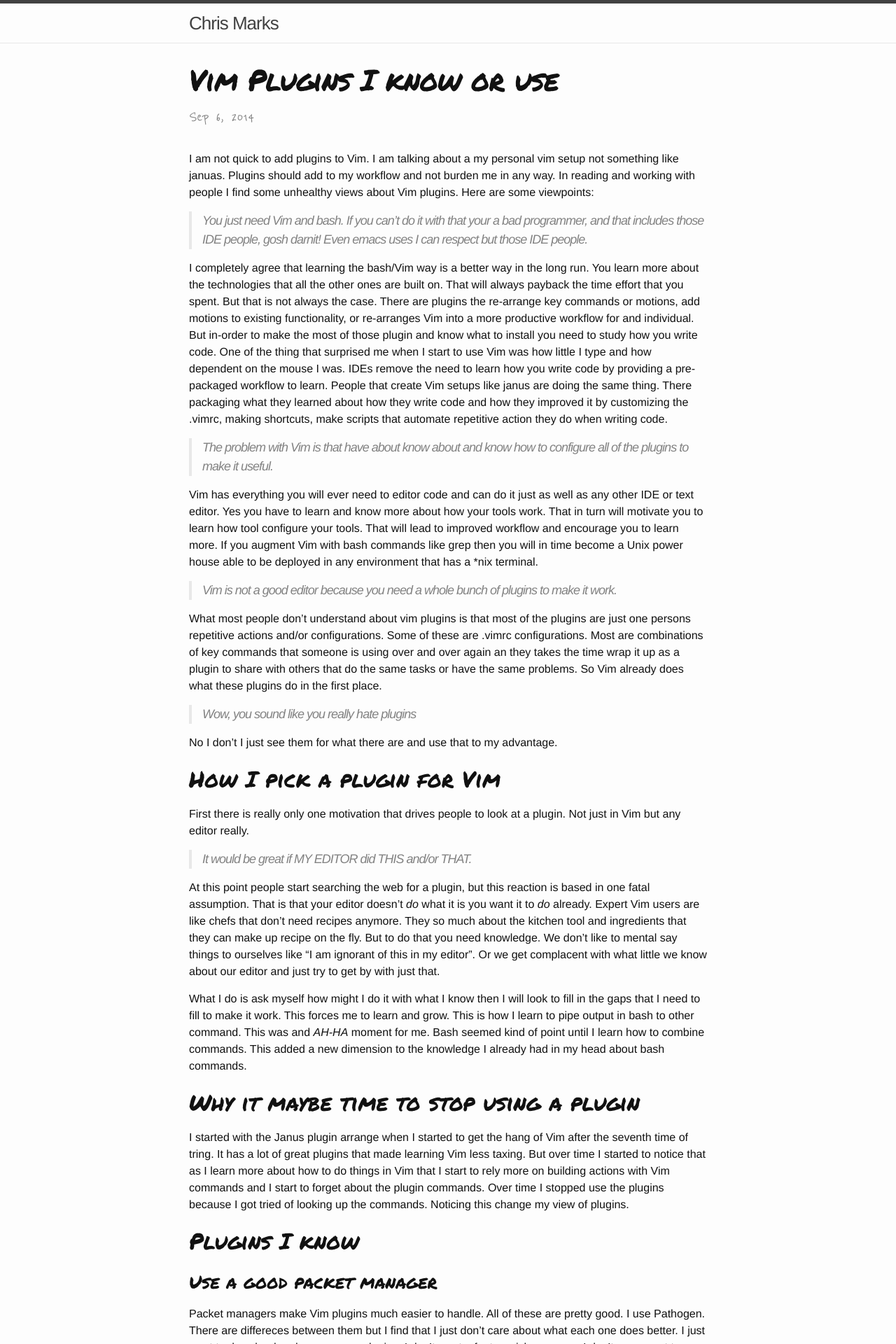
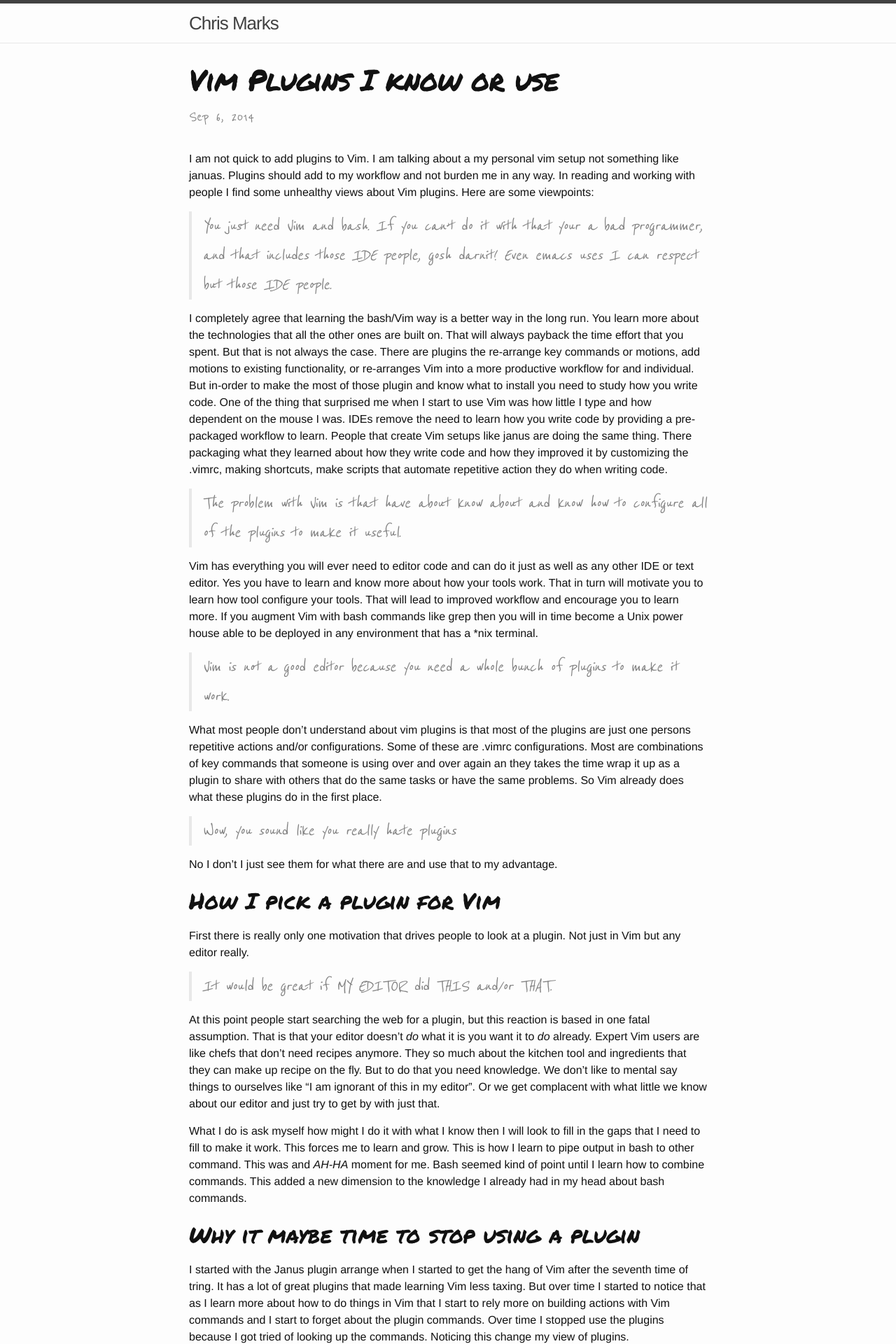
Before and after one commit to chrismarksus/chrismarksus.github.io, a Jekyll site: the page built from _posts/2014-09-06-vim-plugins-i-know.md, in a window 1280 px wide. Shown: the top 1920 px of the page at 70% size. Built offline with Jekyll 4.4.1, drawn with Linux system fonts in a browser that asks for light colours; Markdown is read by kramdown in place of the engine named in the settings.

Commit message:
Add marker font to blockqoute

```diff
--- a/_sass/_base.scss
+++ b/_sass/_base.scss
@@ -82,7 +82,7 @@
  */
 h1, h2, h3, h4, h5, h6 {
     font-weight: 300;
-    font-family: 'Permanent Marker', serif;
+    font-family: $title-font-family;
 }
 
 
@@ -113,9 +113,10 @@
     color: $grey-color;
     border-left: 4px solid $grey-color-light;
     padding-left: $spacing-unit / 2;
-    font-size: 18px;
+    font-size: 28px;
     letter-spacing: -1px;
     font-style: italic;
+    font-family: $callout-font-family;
 
     > :last-child {
         margin-bottom: 0;
--- a/css/main.scss
+++ b/css/main.scss
@@ -7,6 +7,8 @@
 
 // Our variables
 $base-font-family: Helvetica, Arial, sans-serif;
+$title-font-family: 'Permanent Marker', sans-serif;
+$callout-font-family: 'Reenie Beanie', sans-serif;
 $base-font-size:   16px;
 $small-font-size:  $base-font-size * 0.875;
 $large-font-size:  $base-font-size * 1.5;
@@ -53,7 +55,7 @@
     text-transform: capitalize;
 }
 .copyright {
-    font-family: 'Reenie Beanie', serif;
+    font-family: $callout-font-family;
     clear: both;
     text-align: center;
     font-size: 90%;
```
